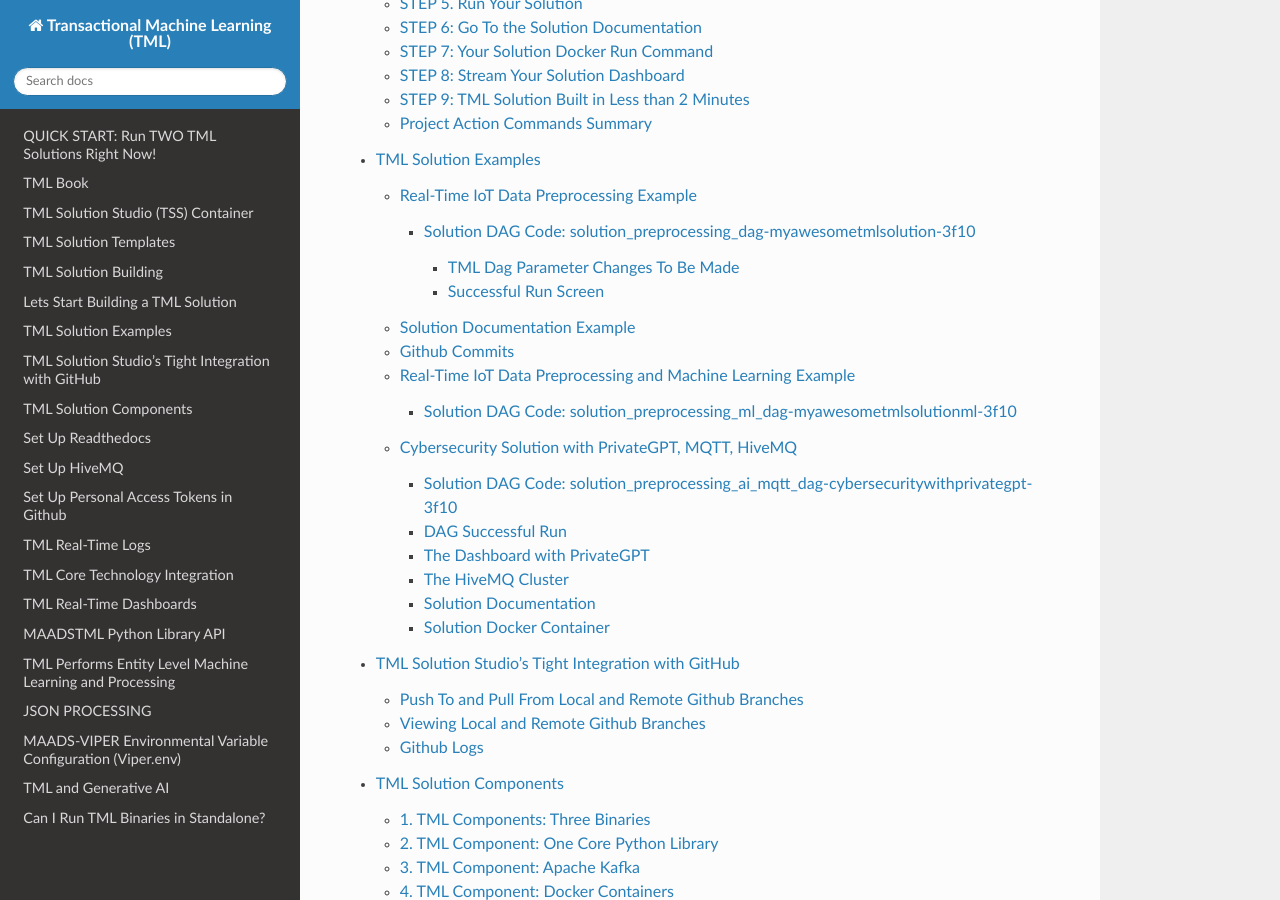
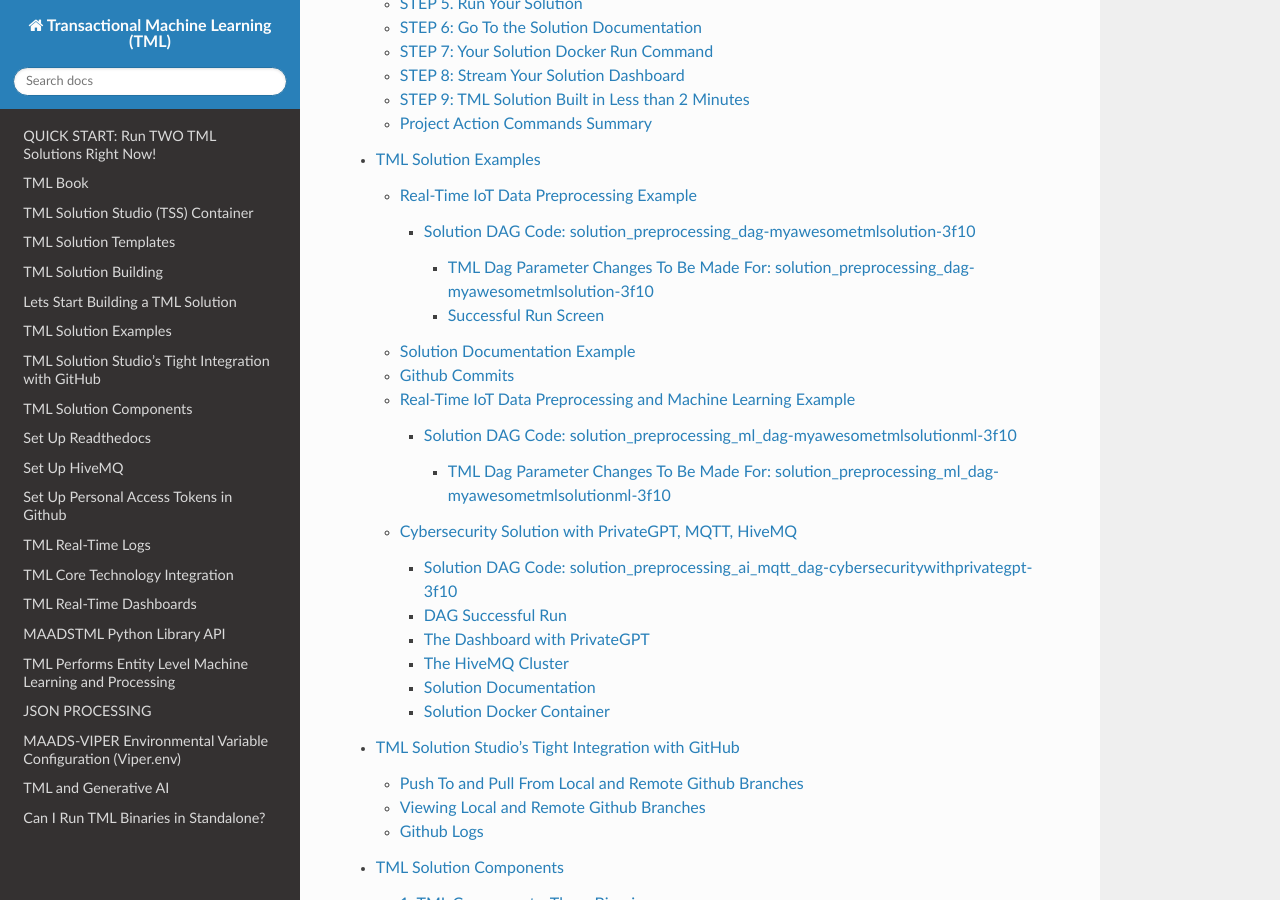
Before and after one commit to smaurice101/readthedocs, a Sphinx documentation site: the page built from docs/source/index.rst, in a window 1280 px wide and 900 px high, scrolled down 6141 px. Built offline with Sphinx 7.4.7 and the Read the Docs theme 3.1.0, drawn with Linux system fonts in a browser that asks for light colours.

Commit message:
Update examples.rst

```diff
--- a/docs/source/examples.rst
+++ b/docs/source/examples.rst
@@ -178,7 +178,7 @@
 
         start_task >> sensor_A >> sensor_B >> start_task4 >> [sensor_C, sensor_D, sensor_E] >> start_task2 >> sensor_F >> start_task3  >> sensor_G
 
-TML Dag Parameter Changes To Be Made
+TML Dag Parameter Changes To Be Made For: solution_preprocessing_dag-myawesometmlsolution-3f10
 """"""""""""""""""""""""""""""""
 
 .. note::
@@ -342,6 +342,21 @@
       )
 
       start_task >> sensor_A >> sensor_B >> start_task4 >> [sensor_C, sensor_D, sensor_E, sensor_F, sensor_G] >> start_task2 >> sensor_H >> start_task3 >> sensor_J
+
+TML Dag Parameter Changes To Be Made For: solution_preprocessing_ml_dag-myawesometmlsolutionml-3f10
+""""""""""""""""""""""""""""""""
+
+.. important
+   You must make the following parameter changes to the TML Dags as define in the table.
+
+.. list=table::
+   * - TML Dag
+   * - Default_args Parameter
+   * - From
+   * - To
+   * -
+
+
 
 Here is the TSS successful run:
 
```
